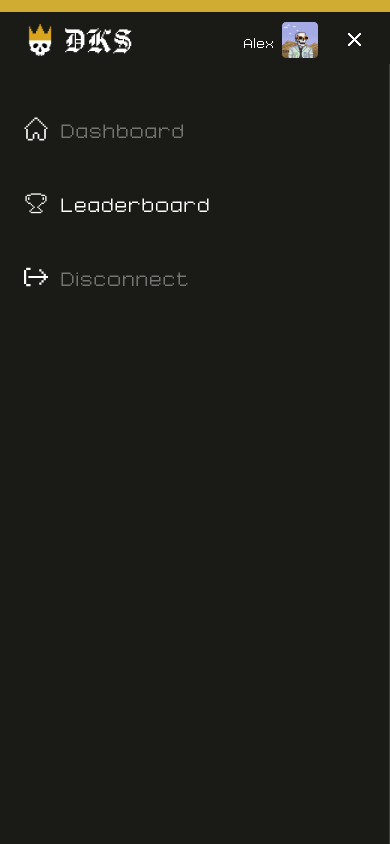
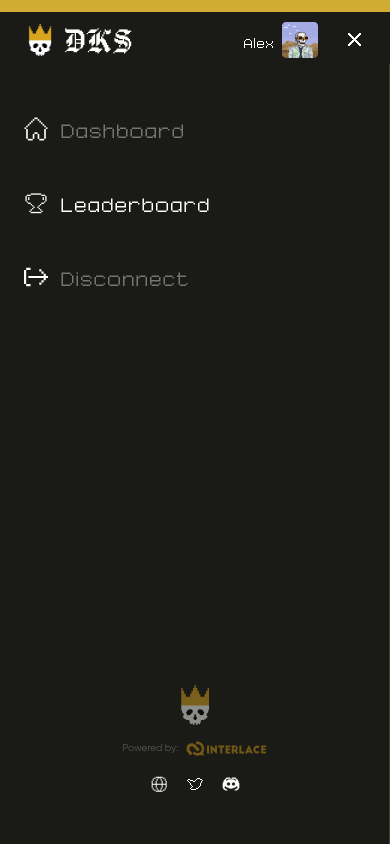
Before and after one commit to reubence/dks, a Next.js app: page /leaderboard in a window 390 px wide. Both pictures are taken after a click on the button 354 px from the left and 39 px from the top of the page. Shown: the top 844 px of the page. Built offline with nearby package versions, Linux system fonts and the light colour scheme.

Commit message:
Mobile Menu Done

```diff
--- a/components/navigation-menu.jsx
+++ b/components/navigation-menu.jsx
@@ -20,6 +20,11 @@ import {
 
 import LOGO_MAIN from "@/public/images/LOGO_MAIN.png";
 import AVATAR from "@/public/images/avatar.png";
+import INTERLACE_LOGO from "@/public/images/interlace-logo.svg";
+import WEB from "@/public/images/icons/web.svg";
+import TWITTER from "@/public/images/icons/twitter-icon.svg";
+import DISCORD from "@/public/images/icons/discord-icon.svg";
+
 import DISCONNECT from "@/public/images/icons/disconnect-icon.svg";
 import HOME from "@/public/images/icons/home-icon.svg";
 import LEADERBOARD from "@/public/images/icons/leaderboard-icon.svg";
@@ -55,7 +60,7 @@ export default function NavigationMenu({ isLoggedIn }) {
   }
 
   return (
-    <nav className="w-full bg-primary z-[999999999]">
+    <nav className="w-full bg-primary">
       <div className="absolute h-3 w-full bg-accent z-10" />
       <div className="h-[70px] px-6 pb-3 pt-[22px] relative justify-between flex">
         <div className="flex items-center text-2xl gap-2 font-waves">
@@ -137,7 +142,7 @@ export default function NavigationMenu({ isLoggedIn }) {
                     </svg>
                   )}
                 </SheetTrigger>
-                <SheetContent side="left">
+                <SheetContent className="h-full flex flex-col" side="left">
                   <div className="flex flex-col h-full pt-7 sm:pt-14">
                     <Link
                       href="/dashboard"
@@ -195,6 +200,51 @@ export default function NavigationMenu({ isLoggedIn }) {
                       <span className="mb-1.5">Disconnect</span>
                     </Button>
                   </div>
+                  <div className="flex flex-col h-full w-full items-center justify-end py-28">
+                    <Image
+                      src={LOGO_MAIN}
+                      alt="DKS Logo"
+                      className="w-10 h-10 opacity-50"
+                      unoptimized
+                    />
+                    <div className="px-6 py-4">
+                      <p className="flex items-center gap-2 text-muted-foreground/40 font-gilroy text-[10px] whitespace-nowrap">
+                        Powered by:
+                        <Image
+                          src={INTERLACE_LOGO}
+                          alt="DKS Logo"
+                          className="w-20"
+                          unoptimized
+                        />
+                      </p>
+                    </div>
+                    <div className="flex gap-3">
+                      <Link href="#">
+                        <Image
+                          src={WEB}
+                          alt="Web Icon"
+                          className="w-6 h-6"
+                          unoptimized
+                        />
+                      </Link>
+                      <Link href="#">
+                        <Image
+                          src={TWITTER}
+                          alt="Web Icon"
+                          className="w-6 h-6"
+                          unoptimized
+                        />
+                      </Link>
+                      <Link href="#">
+                        <Image
+                          src={DISCORD}
+                          alt="Web Icon"
+                          className="w-6 h-6"
+                          unoptimized
+                        />
+                      </Link>
+                    </div>
+                  </div>
                 </SheetContent>
               </Sheet>
             </div>
--- a/components/ui/sheet.jsx
+++ b/components/ui/sheet.jsx
@@ -59,9 +59,6 @@ const SheetContent = React.forwardRef(
         {...props}
       >
         {children}
-        <nav className="absolute w-full bg-primary z-[999]">
-          <div className="absolute h-3 w-full bg-accent z-[999]" />
-        </nav>
       </SheetPrimitive.Content>
     </SheetPortal>
   )
```
